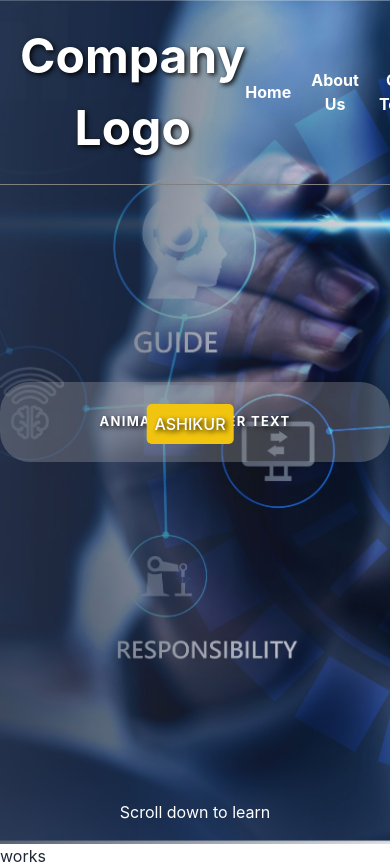
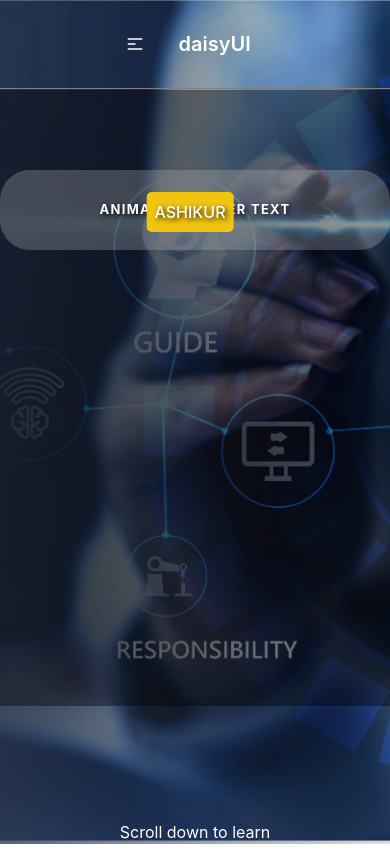
Before and after one commit to Ashikzzzz/it_solution, a React (Create React App) app: page / in a window 390 px wide. After the commit the page ends 844 px from the top, so only its background shows below. Built offline with nearby package versions, Linux system fonts and the light colour scheme; the HTML template or start-up script is replaced by a standard one.

Commit message:
banner done

```diff
--- a/src/Components/Home/Home.css
+++ b/src/Components/Home/Home.css
@@ -8,10 +8,19 @@
     justify-content: center;
     align-items: center;
     animation: bgAnimation 20s linear infinite;
-    /* position: fixed; */
-    /* top: 0;
-    left: 0; */
+
   }
+
+  .banner::before {
+    content: "";
+    position: absolute;
+    top: 90px;
+    width: 100%;
+    height: 86vh;
+    background-color: black;
+    opacity: .4;
+
+}
 
   .banner h1 {
     color: white;
@@ -38,7 +47,7 @@
   left: 0;
   width: 100%;
   background-color:transparent;
-  color: #fff;
+  color: White;
   padding: 20px;
   display: flex;
   justify-content: space-around;
@@ -194,19 +203,33 @@
       font-weight: 500;
       letter-spacing: 1;
     }
+    .banner::before {
+      content: "";
+      position: absolute;
+      top: 90px;
+      width: 100%;
+      height: 73vh;
+      background-color: black;
+      opacity: .4;
+    }
   }
 
   @media only screen and (max-width: 480px) {
     .banner-container {
       height: 80px;
       width: 100%;
+      position: absolute;
+      top: 170px;
     }
     .banner-container h1{
       font-size:small;
     }
   .scroll-down{
     display: inline;
+    position: absolute;
+    bottom: 0;
   }
+
   .banner-text span{
     position: absolute;
     left: 20%;
@@ -220,5 +243,15 @@
     font-weight: 500;
     letter-spacing: 1;
   }
+  .banner::before {
+    content: "";
+    position: absolute;
+    top: 90px;
+    width: 100%;
+    height: 73vh;
+    background-color: black;
+    opacity: .4;
+
+}
 
   }
--- a/src/Components/Home/Home.js
+++ b/src/Components/Home/Home.js
@@ -2,6 +2,7 @@
 import "./Home.css";
 // import banner from "../../assets/banner.jpg";
 import { motion } from "framer-motion";
+
 const Home = () => {
   const [animate, setAnimate] = useState(false);
 
@@ -9,41 +10,103 @@
     setAnimate(true);
   }, []);
 
+  // class WebBanner extends React.Component {
+  //   constructor(props) {
+  //     super(props);
+  //     this.state = {
+  //       navbarOpen: false
+  //     };
+  //     this.toggleNavbar = this.toggleNavbar.bind(this);
+  //   }
+
+  //   toggleNavbar() {
+  //     this.setState(prevState => ({
+  //       navbarOpen: !prevState.navbarOpen
+  //     }));
+  //   }
+
   return (
     <div>
       <div className="banner">
-        <nav className="nav-banner">
-          <div>
-            <h1>Company Logo</h1>
+        {" "}
+        <div className="navbar  nav-banner">
+          <div className="navbar-start ">
+            <div className="dropdown ">
+              <label tabIndex={0} className="btn btn-ghost  lg:hidden">
+                <svg
+                  xmlns="http://www.w3.org/2000/svg"
+                  className="h-5 w-5 "
+                  fill="none"
+                  viewBox="0 0 24 24"
+                  stroke="currentColor"
+                >
+                  <path
+                    strokeLinecap="round"
+                    strokeLinejoin="round"
+                    strokeWidth="2"
+                    d="M4 6h16M4 12h8m-8 6h16"
+                  />
+                </svg>
+              </label>
+              <ul
+                tabIndex={0}
+                className="menu menu-compact dropdown-content mt-3 p-2 shadow rounded-box w-52"
+              >
+                <li>
+                  <a className="text-black">Home</a>
+                </li>
+
+                <li>
+                  <a>Feature</a>
+                </li>
+                <li>
+                  <a>Our Team</a>
+                </li>
+                <li>
+                  <a>Service</a>
+                </li>
+                <li>
+                  <a>About Us</a>
+                </li>
+                <li>
+                  <a>Contact</a>
+                </li>
+              </ul>
+            </div>
+            <a className="btn btn-ghost normal-case text-xl">daisyUI</a>
           </div>
-          <div>
-            <ul className="navbar">
+          <div className="navbar-center hidden lg:flex">
+            <ul className="menu menu-horizontal px-1">
               <li>
-                <a href="#">Home</a>
+                <a className="text-black">Home</a>
+              </li>
+
+              <li>
+                <a>Feature</a>
               </li>
               <li>
-                <a href="#">About Us</a>
+                <a>Our Team</a>
               </li>
               <li>
-                <a href="#">Our Team</a>
+                <a>Service</a>
               </li>
               <li>
-                <a href="#">Services</a>
+                <a>About Us</a>
               </li>
               <li>
-                <a href="#">Contact</a>
+                <a>Contact</a>
               </li>
             </ul>
           </div>
-        </nav>
+        </div>
         {/* <img src={banner} alt="Banner Graphic" /> */}
         <div className="banner-container">
           <h1 className={`banner-text ${animate ? "animate" : ""}`}>
             Animated Banner Text
             <span>Ashikur</span>
           </h1>
-          <p className="scroll-down">Scroll down to learn</p>
         </div>
+        <p className="scroll-down">Scroll down to learn</p>
       </div>
     </div>
   );
--- a/src/Components/HomeMain/HomeMain.js
+++ b/src/Components/HomeMain/HomeMain.js
@@ -6,7 +6,7 @@
   return (
     <div>
       <Home></Home>
-      <Works></Works>
+      {/* <Works></Works> */}
     </div>
   );
 };
--- a/src/Components/Works/Works.js
+++ b/src/Components/Works/Works.js
@@ -1,7 +1,43 @@
-import React from "react";
+// import React from "react";
 
-const Works = () => {
-  return <div>works</div>;
-};
+// const Works = () => {
+//   return <div>
+//     <header>
+//           {" "}
+//           <nav className="nav-banner ">
+//             {" "}
+//             <div>
+//               <h1>Company Logo</h1>{" "}
+//             </div>{" "}
+//             <div>
+//               {" "}
+//               <ul className="navbar">
+//                 {" "}
+//                 <li>
+//                   <a href="#">Home</a>{" "}
+//                 </li>{" "}
+//                 <li>
+//                   <a href="#">About Us</a>{" "}
+//                 </li>{" "}
+//                 <li>
+//                   <a href="#">Our Team</a>{" "}
+//                 </li>{" "}
+//                 <li>
+//                   <a href="#">Services</a>{" "}
+//                 </li>{" "}
+//                 <li>
+//                   <a href="#">Contact</a>{" "}
+//                 </li>{" "}
+//               </ul>{" "}
+//             </div>{" "}
+//           </nav>{" "}
+//           <button>
+//             <span></span>
+//             <span></span>
+//             <span></span>{" "}
+//           </button>{" "}
+//         </header>
+//   </div>;
+// };
 
-export default Works;
+// export default Works;
```
